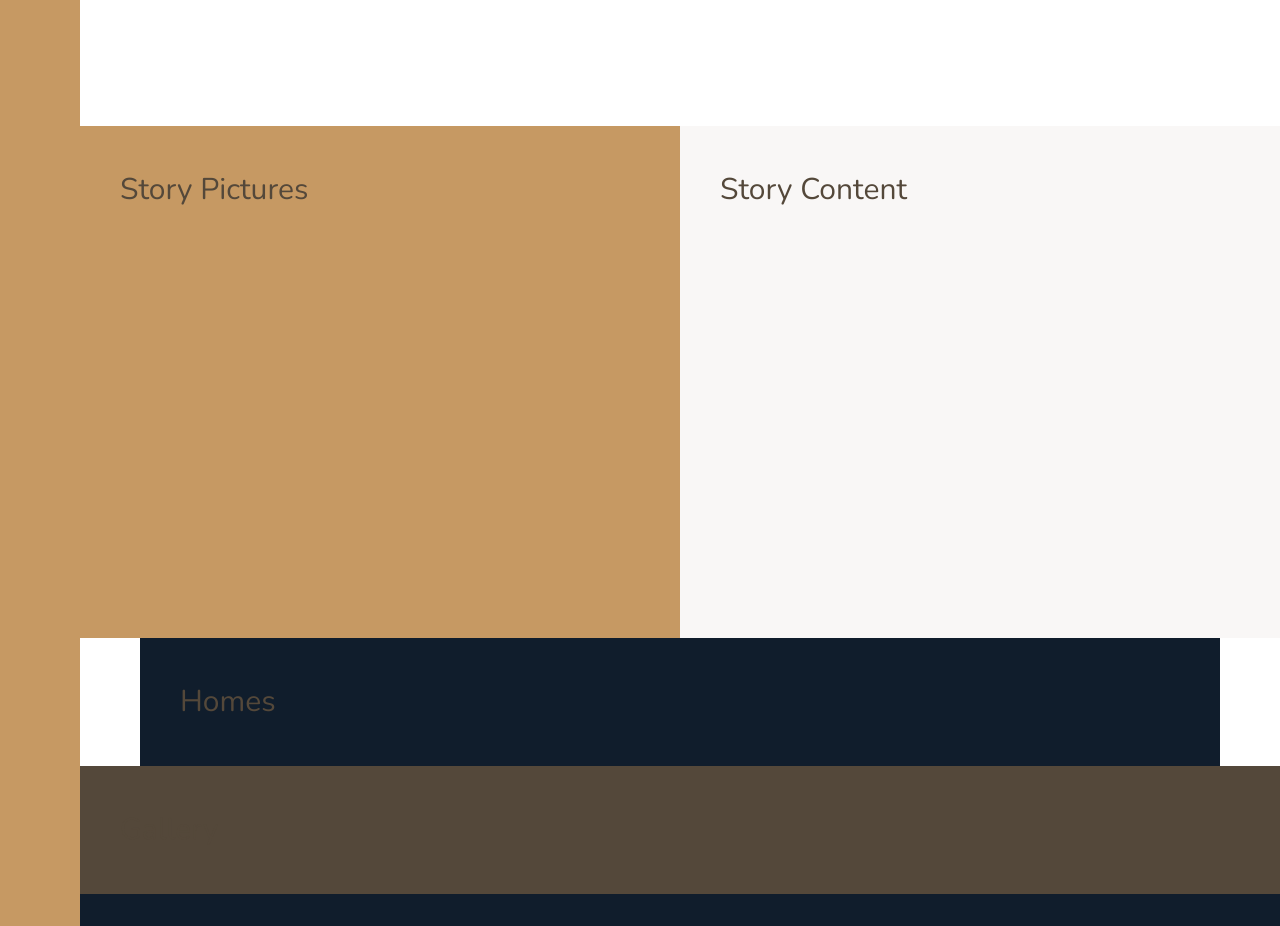
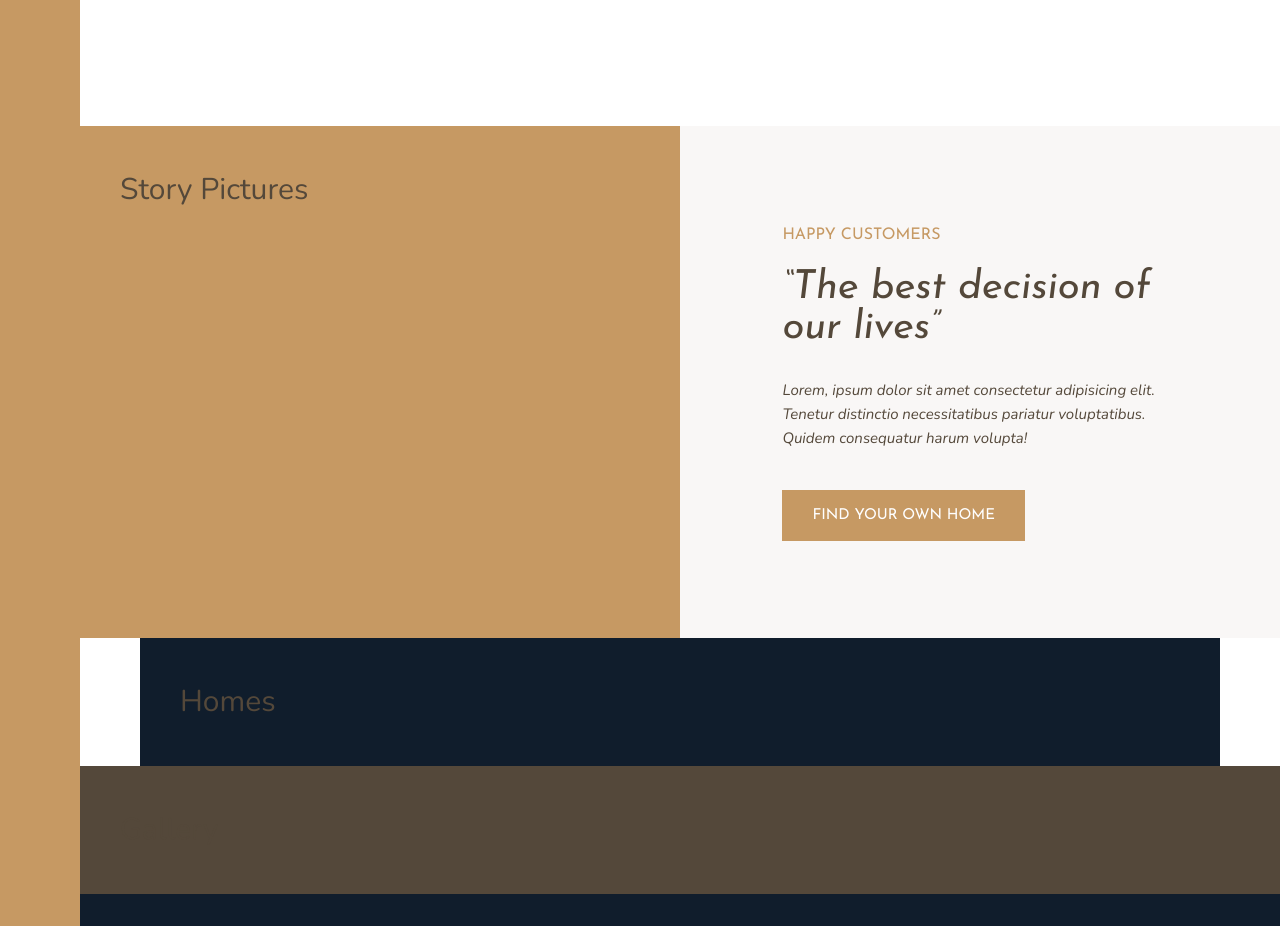
Before and after one commit to wyne-ybanez/Advanced-Sass-Grid, a website: page index.html in a window 1280 px wide. Shown: the part 1320-2246 px from the top of the page. Drawn offline with nearby package versions, Linux system fonts and the light colour scheme.

Commit message:
Feature: Add story right side content and stylnig

```diff
--- a/index.html
+++ b/index.html
@@ -84,7 +84,14 @@
         </div>
 
         <div class="story__content">
-            Story Content
+            <h3 class="heading-3 mb-sm">Happy Customers</h3>
+            <h2 class="heading-2 heading-2--dark mb-md">&ldquo;The best decision of our lives&rdquo;</h2>
+            <p class="story__text">
+                Lorem, ipsum dolor sit amet consectetur adipisicing elit.
+                Tenetur distinctio necessitatibus pariatur voluptatibus.
+                Quidem consequatur harum volupta!
+            </p>
+            <button class="btn">Find your own home</button>
         </div>
 
         <!-- Homes -->
--- a/sass/_features.scss
+++ b/sass/_features.scss
@@ -4,8 +4,6 @@
     margin: 15rem 0;
 
     display: grid;
-    // grid-template-columns: repeat(3, 1fr);
-
     grid-template-columns: repeat(auto-fit, minmax(25rem, 1fr)); // makes this responsive
     /*
     - grid-template-rows: auto auto;
--- a/sass/_story.scss
+++ b/sass/_story.scss
@@ -7,5 +7,22 @@
   &__content {
     background-color: $color-grey-light-1;
     grid-column: col-start 5 / full-end;
+
+    padding: 6rem 8vw;
+
+    // display: flex;
+    // flex-direction: column;
+    // justify-content: center;
+    // align-items: flex-start;
+
+    display: grid;
+    align-content: center;
+    justify-items: start;
   }
+
+  &__text {
+        font-size: 1.5rem;
+        font-style: italic;
+        margin-bottom: 4rem;
+    }
 }
--- a/sass/_typography.scss
+++ b/sass/_typography.scss
@@ -9,10 +9,24 @@
 
 .heading-2 {
     @extend %heading;
+    font-size: 4rem;
+    font-style: italic;
+    line-height: 1;
+
+    &--light {
+        color: $color-grey-light-1;
+    }
+
+    &--dark {
+        color: $color-grey-dark-1;
+    }
 }
 
 .heading-3 {
     @extend %heading;
+    font-size: 1.6rem;
+    color: $color-primary;
+    text-transform: uppercase;
 }
 
 .heading-4 {
@@ -27,3 +41,37 @@
         color: $color-grey-dark-1;
     }
 }
+
+.btn {
+    background-color: $color-primary;
+    color: #fff;
+    border: none;
+    border-radius: 0;
+    font-family: $font-display;
+    font-size: 1.5rem;
+    text-transform: uppercase;
+    padding: 1.8rem 3rem;
+    cursor: pointer;
+    transition: all .2s;
+
+    &:hover {
+        background-color: $color-primary-dark;
+    }
+}
+
+// Utility Classes
+.mb-sm {
+    margin-bottom: 2rem;
+}
+
+.mb-md {
+    margin-bottom: 3rem;
+}
+
+.mb-lg {
+    margin-bottom: 4rem;
+}
+
+.mb-hg {
+    margin-bottom: 8rem;
+}
```
Also changed, not shown: css/style.css.
